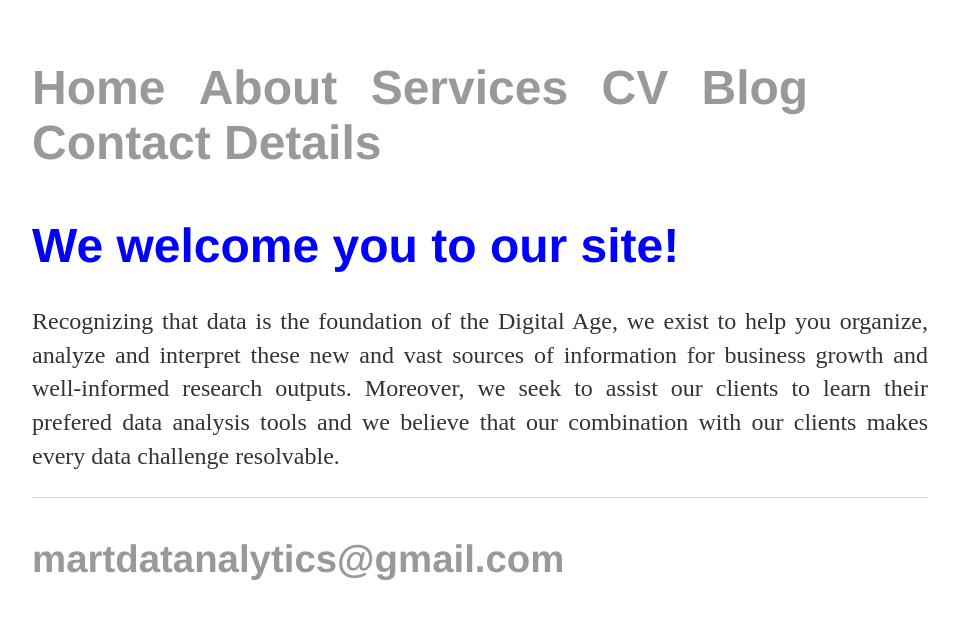
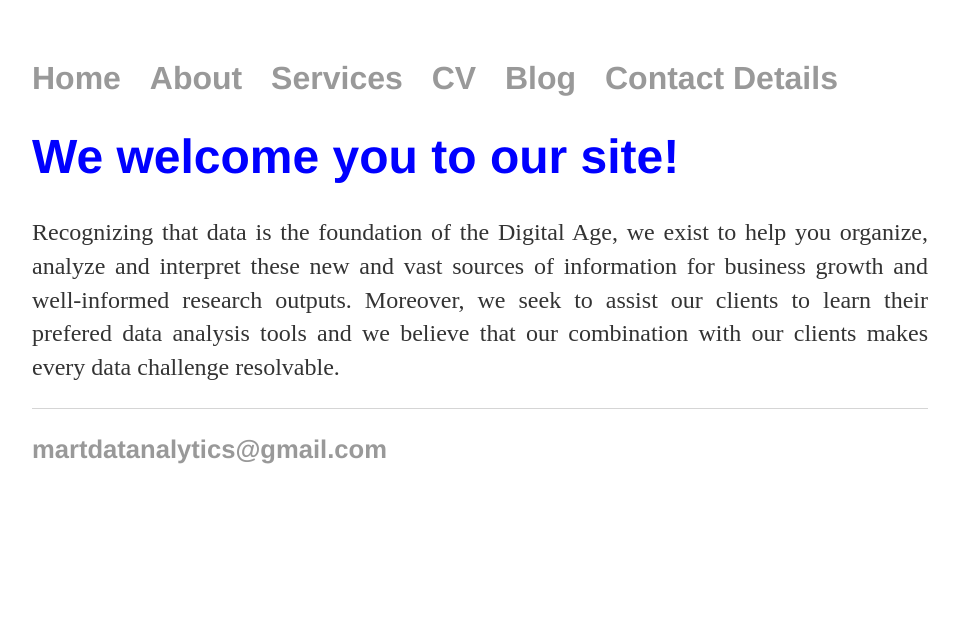
Before and after one commit to martdatanalytics/martdatanalytics.github.io, a Jekyll site: the page built from index.html, in a window 1280 px wide. Shown: the top 620 px of the page, without its empty margins (160-1119 px from the left). Built offline with Jekyll 4.4.1, drawn with Linux system fonts in a browser that asks for light colours.

Commit message:
Update main.css

```diff
--- a/css/main.css
+++ b/css/main.css
@@ -7,13 +7,13 @@ nav ul, footer ul {
     padding: 0px;
     list-style: none;
     font-weight: bold;
-    font-color: blue;
-    font-size: 300%;
+    font-color: Blue;
+    font-size: 200%;
 }
 nav ul li, footer ul li {
     display: inline;
     margin-right: 20px;
-    color: red;
+    color: Red;
 }
 a {
     text-decoration: none;
```
